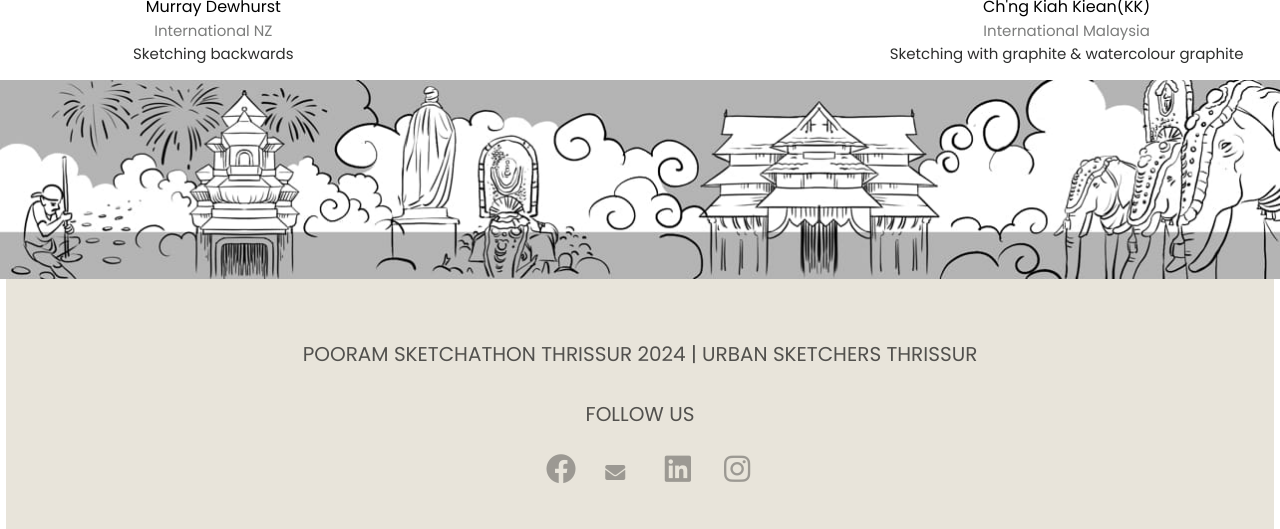
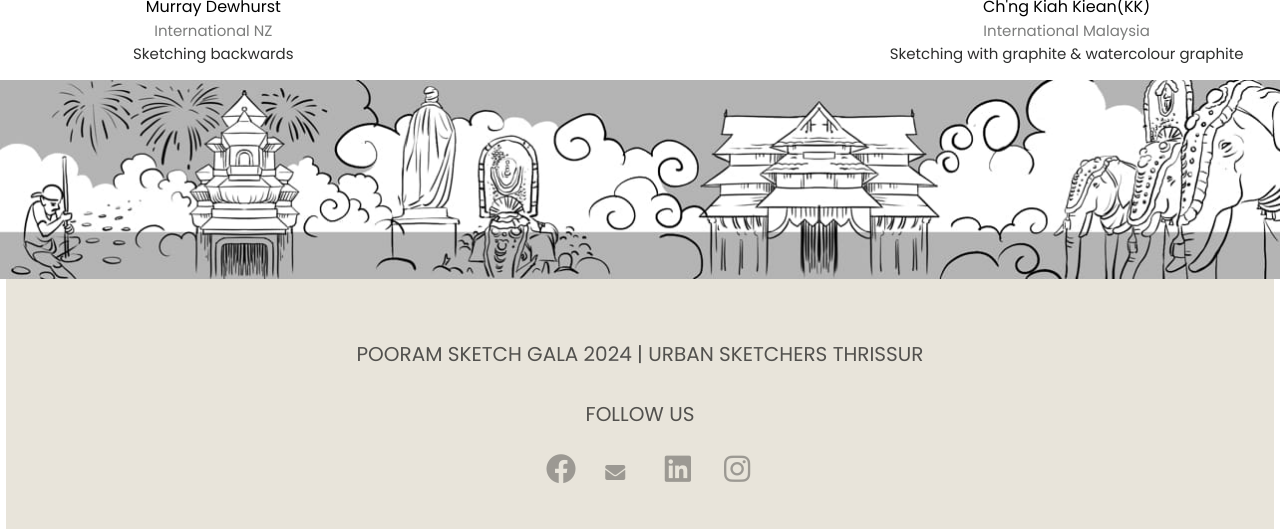
Before and after one commit to minnuchinnu/my-website, a plain HTML site: page index.html in a window 1280 px wide. Shown: the part 3243-3772 px from the top of the page. Drawn offline with Linux system fonts and the light colour scheme; a web font is replaced by a local one.

Commit message:
Add files via upload

```diff
--- a/index.html
+++ b/index.html
@@ -198,7 +198,7 @@ Sketching backwards</p></div>
 <div class="responsive1">
 <div class="footer">
 			<br>
-			<p>POORAM SKETCHATHON THRISSUR 2024  |  URBAN SKETCHERS THRISSUR</p>
+			<p>POORAM SKETCH GALA 2024  |  URBAN SKETCHERS THRISSUR</p>
 			<br>
 			<p>FOLLOW US</p>
 			<a href="https://www.facebook.com/uskthrissur/" class="fa-brands fa-facebook"></a>
```
